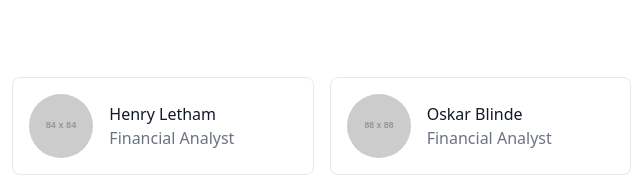
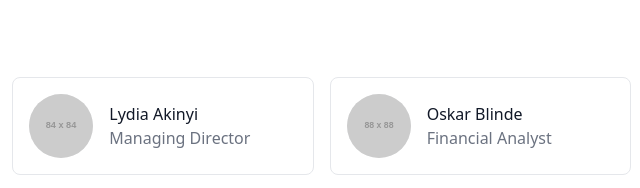
Before and after one commit to allistermugaisi/arilyd-associates, a website: page index.html in a window 1280 px wide. Shown: the part 3187-3375 px from the top of the page, 477-1117 px from the left. Drawn offline with nearby package versions, Linux system fonts and the light colour scheme; placeholder pictures from the web are drawn by us.

Commit message:
Update index.html
Team member name changed

```diff
--- a/index.html
+++ b/index.html
@@ -455,9 +455,9 @@
 							/>
 							<div class="flex-grow">
 								<h2 class="text-gray-900 title-font font-medium">
-									Henry Letham
+									Lydia Akinyi
 								</h2>
-								<p class="text-gray-500">Financial Analyst</p>
+								<p class="text-gray-500">Managing Director</p>
 							</div>
 						</div>
 					</div>
```
